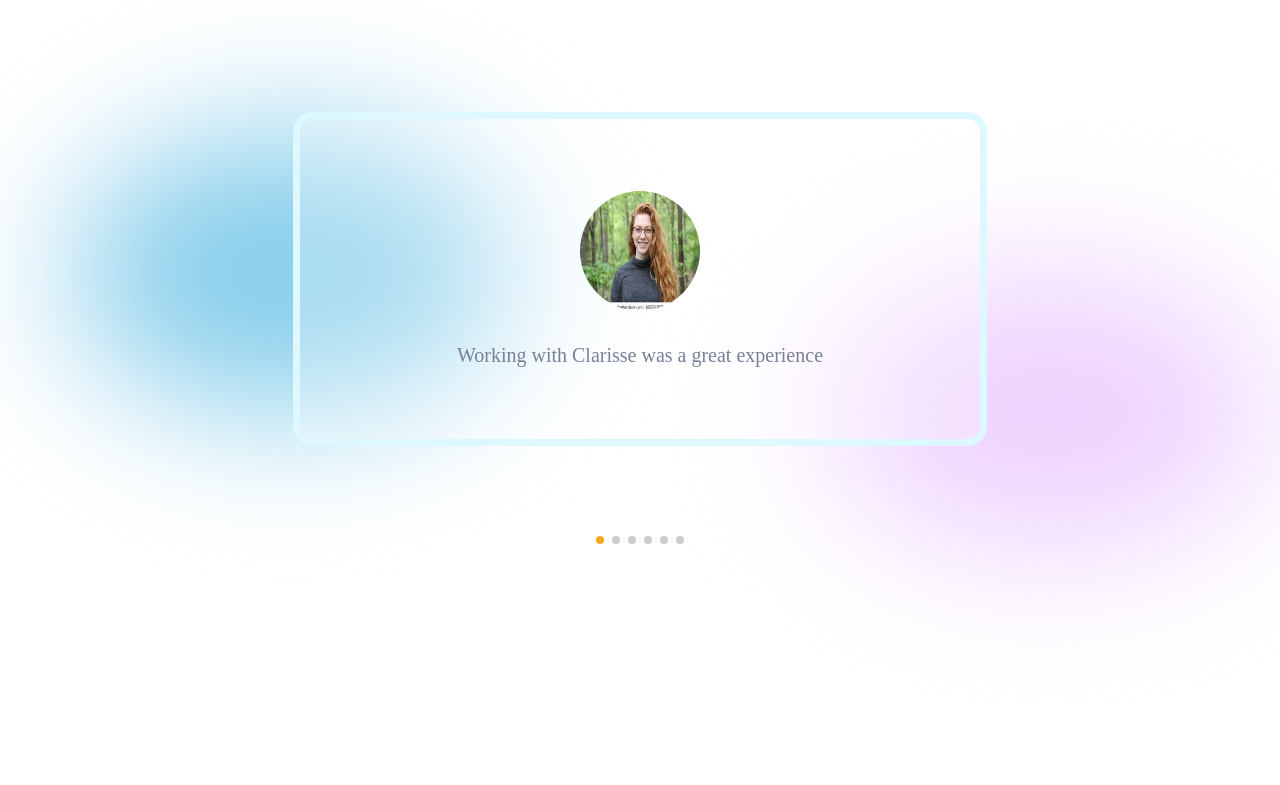
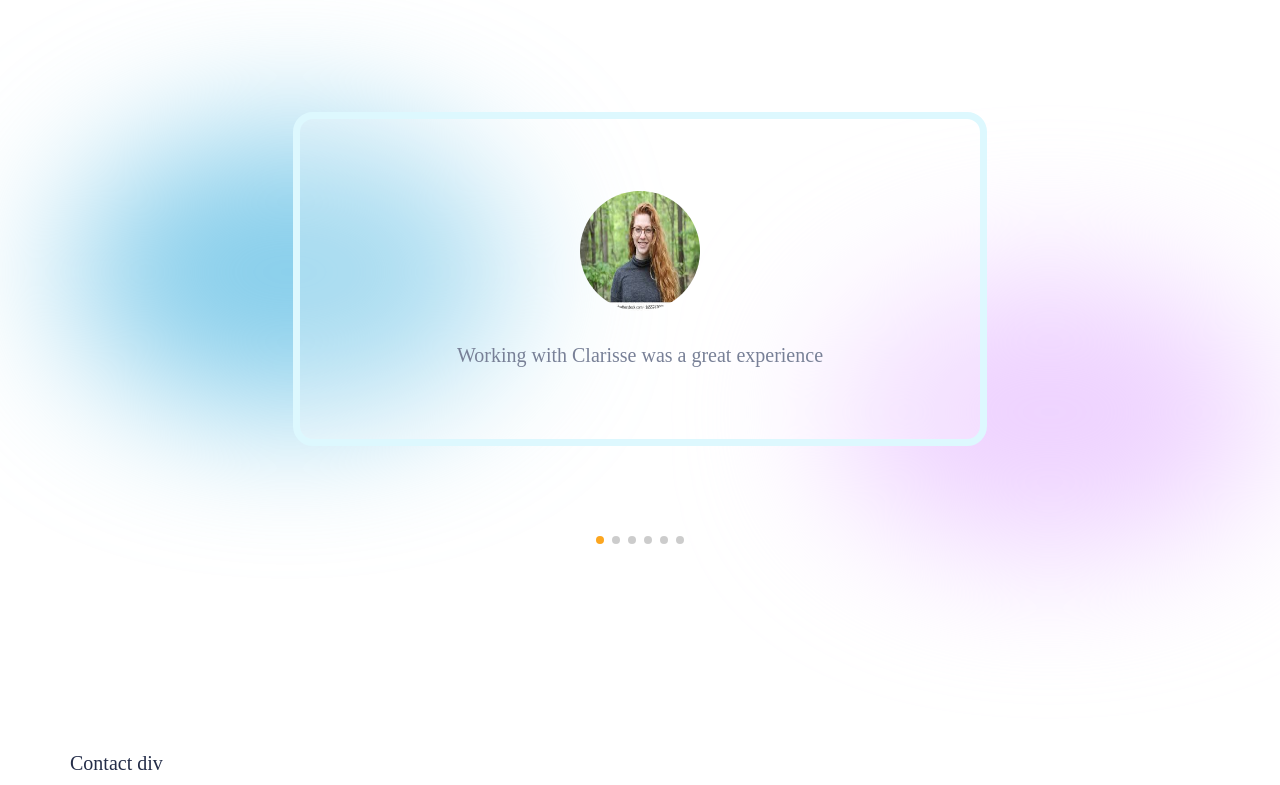
Before and after one commit to I-Clarisse/React-Personal-Portfolio, a React (Create React App) app: page / in a window 1280 px wide. Shown: the part 3854-4639 px from the top of the page. Before the commit the page ends 4616 px from the top, so only its background shows below. Built offline with nearby package versions, Linux system fonts and the light colour scheme; a web font is replaced by a local one.

Commit message:
starting contact

```diff
--- a/src/App.js
+++ b/src/App.js
@@ -5,6 +5,7 @@ import Experience from "./components/Experience/Experience";
 import Works from "./components/Works/Works";
 import Portfolio from "./components/Portfolio/Portfolio";
 import Testimoniols from "./components/Testimoniols/Testimoniols";
+import Contact from "./components/Contact/Contact";
 import './App.css';
 
 function App() {
@@ -17,6 +18,7 @@ function App() {
       <Works/>
       <Portfolio/>
       <Testimoniols/>
+      <Contact/>
       </div>
   );
 }
--- /dev/null
+++ b/src/components/Contact/Contact.jsx
@@ -0,0 +1,9 @@
+import React from "react"
+import './Contact.css'
+
+const Contact = () => {
+    return(
+        <div className="contact">Contact div</div>
+    )
+}
+export default Contact
```
Also changed, not shown: src/components/Contact/Contact.css (added).
